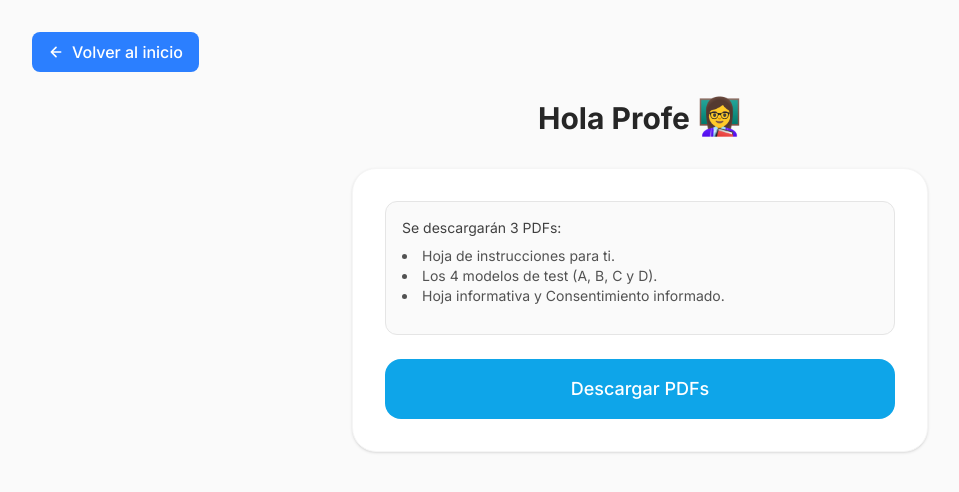
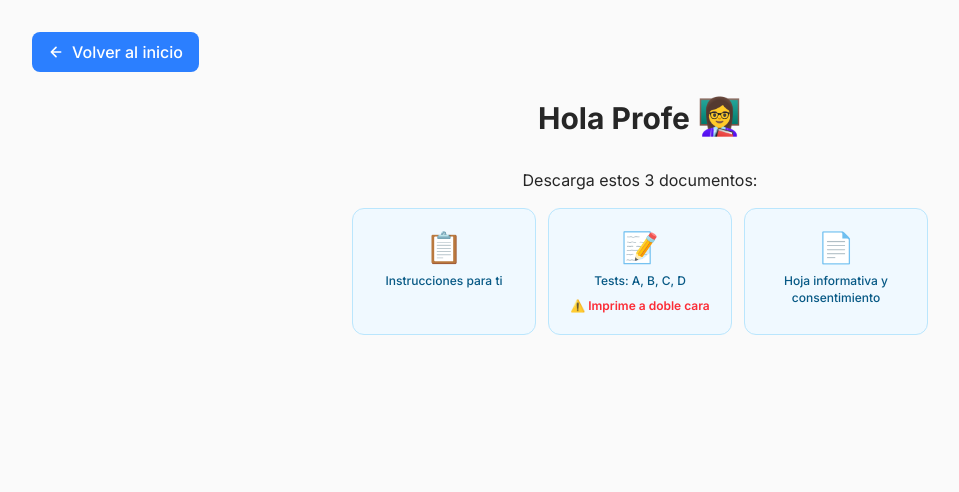
Before and after one commit to sheriffff/fermi, a Vue app: page /profe in a window 1280 px wide. Shown: the top 492 px of the page, without its empty margins (0-959 px from the left). Built offline with nearby package versions, Linux system fonts and the light colour scheme; no server answers.

Commit message:
download

```diff
--- a/src/views/ProfeView.vue
+++ b/src/views/ProfeView.vue
@@ -1,31 +1,19 @@
 <script setup>
-import { ref } from 'vue'
 import { logDownload } from '@/lib/supabase'
 import BackButton from '@/components/common/BackButton.vue'
 
-const downloadState = ref('idle') // 'idle' | 'downloading' | 'done'
-
 const files = [
-  { href: '/pdfs/Hoja Instrucciones Profes.pdf', name: 'Hoja Instrucciones Profes.pdf' },
-  { href: '/pdfs/Tests_ABCD.pdf', name: 'Tests_ABCD.pdf' },
-  { href: '/pdfs/Docs_Alumnado.pdf', name: 'Docs_Alumnado.pdf' },
+  { href: '/pdfs/Hoja Instrucciones Profes.pdf', label: 'Instrucciones para ti', icon: '📋' },
+  { href: '/pdfs/Tests_ABCD.pdf', label: 'Tests: A, B, C, D', icon: '📝', note: '⚠️ Imprime a doble cara' },
+  { href: '/pdfs/Docs_Alumnado.pdf', label: 'Hoja informativa y consentimiento', icon: '📄' },
 ]
 
-function handleDownload() {
-  downloadState.value = 'downloading'
-  files.forEach(({ href, name }, i) => {
-    setTimeout(() => {
-      const link = document.createElement('a')
-      link.href = href
-      link.download = name
-      link.click()
-    }, i * 600)
-  })
+function handleDownload(href) {
+  const link = document.createElement('a')
+  link.href = href
+  link.download = href.split('/').pop()
+  link.click()
   logDownload().catch(() => {})
-  setTimeout(() => {
-    downloadState.value = 'done'
-    setTimeout(() => { downloadState.value = 'idle' }, 3000)
-  }, files.length * 600 + 200)
 }
 </script>
 
@@ -41,30 +29,18 @@ function handleDownload() {
         </h1>
       </div>
 
-      <div class="card text-center space-y-6">
-        <div class="p-4 bg-neutral-50 border border-neutral-200 rounded-xl text-left">
-          <p class="text-sm text-neutral-700 mb-2">
-            Se descargarán 3 PDFs:
-          </p>
-          <ul class="text-sm text-neutral-600 list-disc list-inside mb-3">
-            <li>Hoja de instrucciones para ti.</li>
-            <li>Los 4 modelos de test (A, B, C y D).</li>
-            <li>Hoja informativa y Consentimiento informado.</li>
-          </ul>
-        </div>
+      <p class="text-md text-neutral-1000 text-center mb-4">Descarga estos 3 documentos:</p>
 
+      <div class="grid grid-cols-3 gap-3">
         <button
-          @click="handleDownload"
-          class="btn-large w-full transition-all duration-300"
-          :class="{
-            'btn-primary': downloadState !== 'done',
-            'bg-emerald-500 text-white rounded-2xl font-medium': downloadState === 'done'
-          }"
-          :disabled="downloadState === 'downloading'"
+          v-for="file in files"
+          :key="file.href"
+          @click="handleDownload(file.href)"
+          class="flex flex-col items-center gap-2 px-3 py-5 rounded-xl bg-primary-50 hover:bg-primary-100 border border-primary-200 text-primary-800 font-medium transition-all duration-200 hover:shadow-md text-center group"
         >
-          <span v-if="downloadState === 'idle'">Descargar PDFs</span>
-          <span v-else-if="downloadState === 'downloading'">Descargando...</span>
-          <span v-else>Descargados ✓</span>
+          <span class="text-3xl">{{ file.icon }}</span>
+          <span class="text-xs leading-snug">{{ file.label }}</span>
+          <span v-if="file.note" class="text-xs text-red-500 font-semibold leading-snug">{{ file.note }}</span>
         </button>
       </div>
     </div>
```
